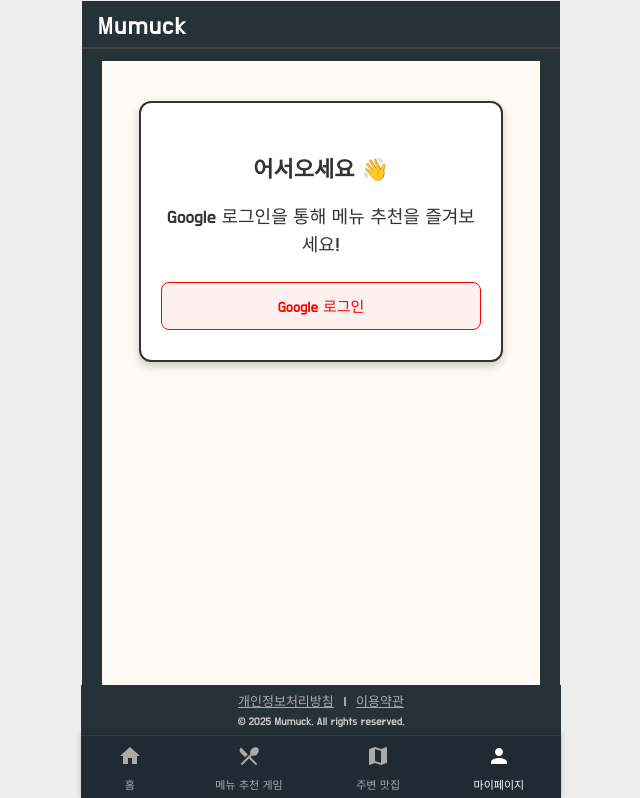
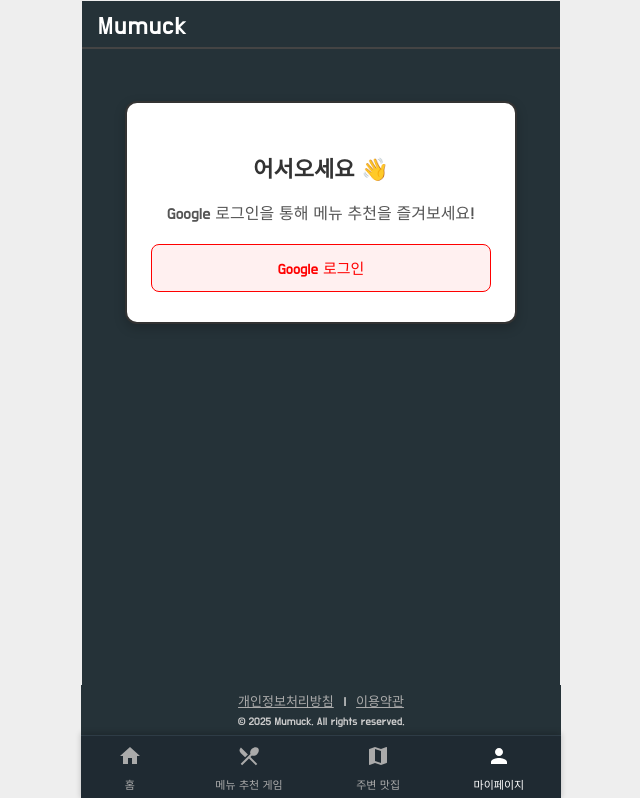
Before and after one commit to YeongjunHwang/mumuck, a React (Create React App) app: page /mypage in a window 1280 px wide. Shown: the top 798 px of the page, without its empty margins (319-959 px from the left). Built offline with nearby package versions, Linux system fonts and the light colour scheme; no server answers.

Commit message:
회원가입 페이지 변경

```diff
--- a/src/pages/MyPage/MyPage.css
+++ b/src/pages/MyPage/MyPage.css
@@ -1,68 +1,56 @@
 .my-page {
   min-height: 100vh;
-  background-color: #fefaf6;
+  background-color: #253238;
   padding: 40px 20px;
   display: flex;
   flex-direction: column;
-  justify-content: space-between;
   align-items: center;
   font-family: 'Do Hyeon', sans-serif;
   color: #333;
 }
 
-.my-page .user-box {
-  background-color: #fff;
+.user-box {
+  background-color: #ffffff;
   border: 2px solid #333;
   border-radius: 12px;
-  padding: 30px 20px;
+  padding: 32px 24px;
   width: 100%;
-  max-width: 320px;
+  max-width: 340px;
   text-align: center;
-  box-shadow: 0 4px 10px rgba(0, 0, 0, 0.2);
+  box-shadow: 0 4px 12px rgba(0, 0, 0, 0.2);
 }
 
-.my-page .user-box p {
-  font-size: 18px;
-  margin-bottom: 24px;
+.user-box h2 {
+  font-size: 24px;
+  margin-bottom: 12px;
 }
 
-.my-page button {
-  display: block;
-  width: 100%;
-  padding: 12px;
+.user-box p {
   font-size: 16px;
+  margin-bottom: 24px;
+  color: #555;
+}
+
+.user-box button {
+  background-color: #4285f4;
+  color: white;
   border: none;
   border-radius: 8px;
-  margin-top: 12px;
+  font-size: 16px;
+  padding: 12px 20px;
   cursor: pointer;
   transition: background-color 0.2s ease;
   font-family: 'Do Hyeon', sans-serif;
 }
 
-.my-page button:first-of-type {
-  background-color: #4285f4;
-  color: white;
-}
-
-.my-page button:first-of-type:hover {
+.user-box button:hover {
   background-color: #3367d6;
 }
 
-.my-page button:last-of-type {
-  background-color: #fff0f0;
-  color: red;
-  border: 1px solid red;
-}
-
-.my-page button:last-of-type:hover {
-  background-color: #ffe5e5;
-}
-
 .footer-link {
-  margin-top: 60px;
+  margin-top: 40px;
+  text-align: center;
   font-size: 14px;
-  color: #999;
-  text-align: center;
 }
 
 .footer-link a {
@@ -72,5 +60,10 @@
 }
 
 .footer-link a:hover {
-  color: #ff6f61;
+  color: #f88c6c;
 }
+
+.google-login-wrapper {
+  width: 280px;
+  margin: 0 auto;
+}
--- a/src/pages/MyPage/UserPage.css
+++ b/src/pages/MyPage/UserPage.css
@@ -1,6 +1,6 @@
 .user-page {
   min-height: 100vh;
-  background-color: #fefaf6;
+  background-color: #253238;
   padding: 40px 20px;
   display: flex;
   flex-direction: column;
--- a/src/pages/MyPage/UserPage.tsx
+++ b/src/pages/MyPage/UserPage.tsx
@@ -74,12 +74,11 @@
         <div className="user-page">
             <div className="user-box">
                 <h2>👋 {user.nickname}님 환영합니다!</h2>
-        <p>이메일: {user.email || '없음'}</p>
                 <button onClick={handleLogout}>로그아웃</button>
+            </div>
             <button onClick={handleDeleteAccount} style={{ color: 'red' }}>
                 회원 탈퇴
             </button>
-      </div>
             <SiteInfo />
         </div>
     );
```
Lines whose indentation alone changed are shown as unchanged.
